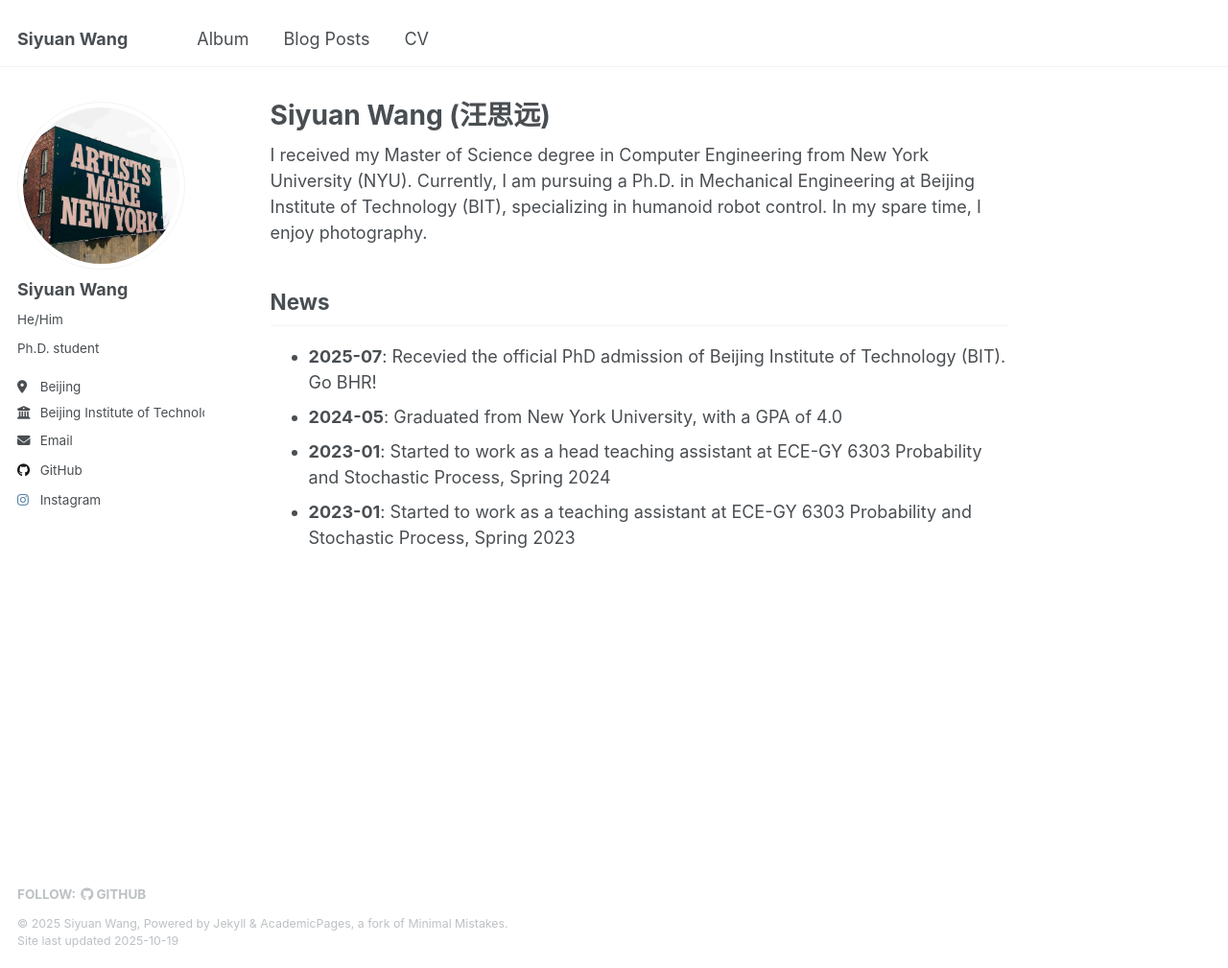
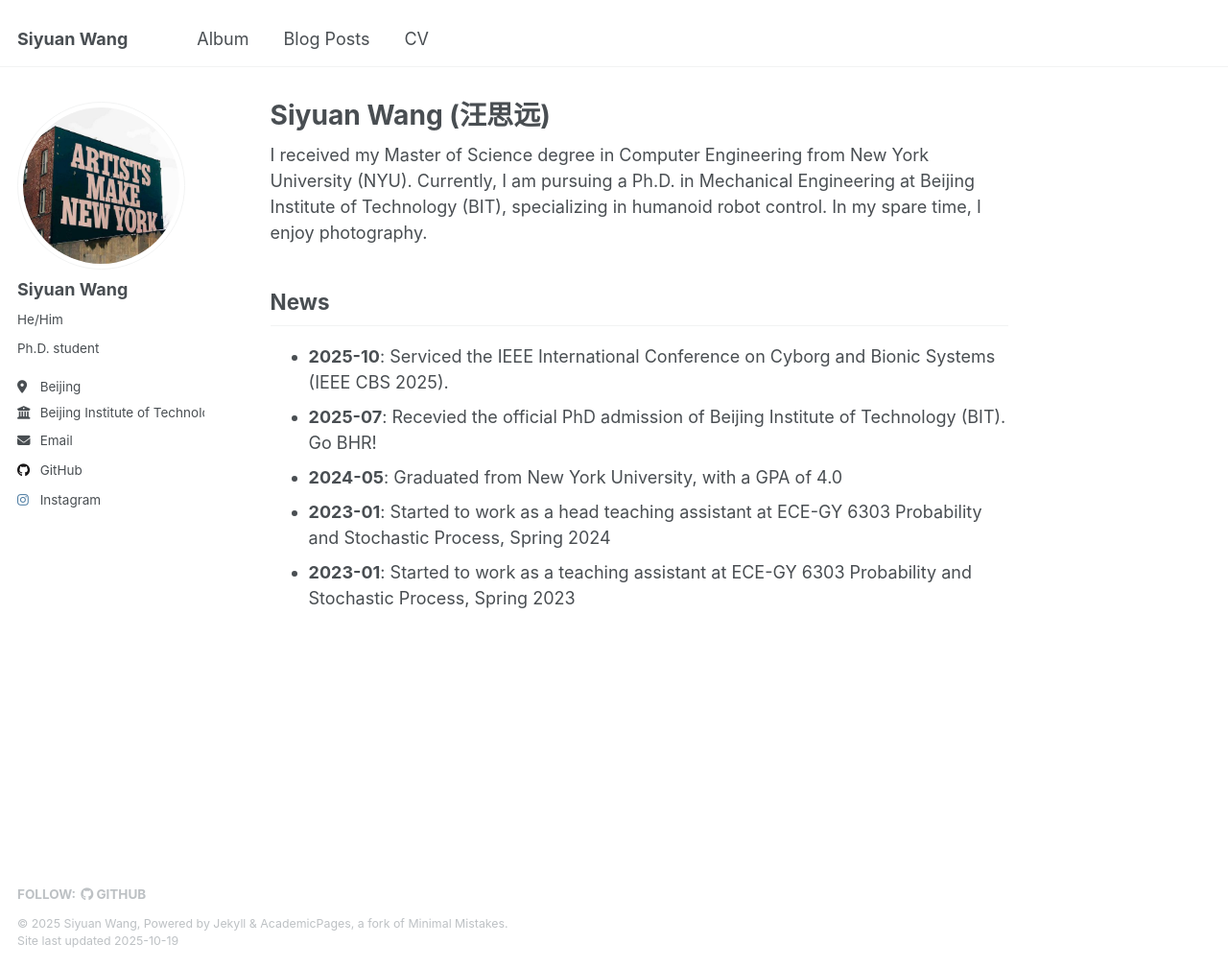
Before and after one commit to wangsy1999/wangsy1999.github.io, a Jekyll site: the page built from _pages/about.md, in a window 1280 px wide and 1009 px high. Shown: the whole window at 96% size. Built offline with Jekyll 4.4.1, drawn with Linux system fonts in a browser that asks for light colours.

Commit message:
Update about.md

```diff
--- a/_pages/about.md
+++ b/_pages/about.md
@@ -10,6 +10,7 @@ redirect_from:
 I received my Master of Science degree in Computer Engineering from New York University (NYU). Currently, I am pursuing a Ph.D. in Mechanical Engineering at Beijing Institute of Technology (BIT), specializing in humanoid robot control. In my spare time, I enjoy photography.
 
 ## News
+- **2025-10**: Serviced the IEEE International Conference on Cyborg and Bionic Systems (IEEE CBS 2025).
 - **2025-07**: Recevied the official PhD admission of Beijing Institute of Technology (BIT). Go BHR!
 - **2024-05**: Graduated from New York University, with a GPA of 4.0
 - **2023-01**: Started to work as a head teaching assistant at ECE-GY 6303 Probability and Stochastic Process, Spring 2024
```
